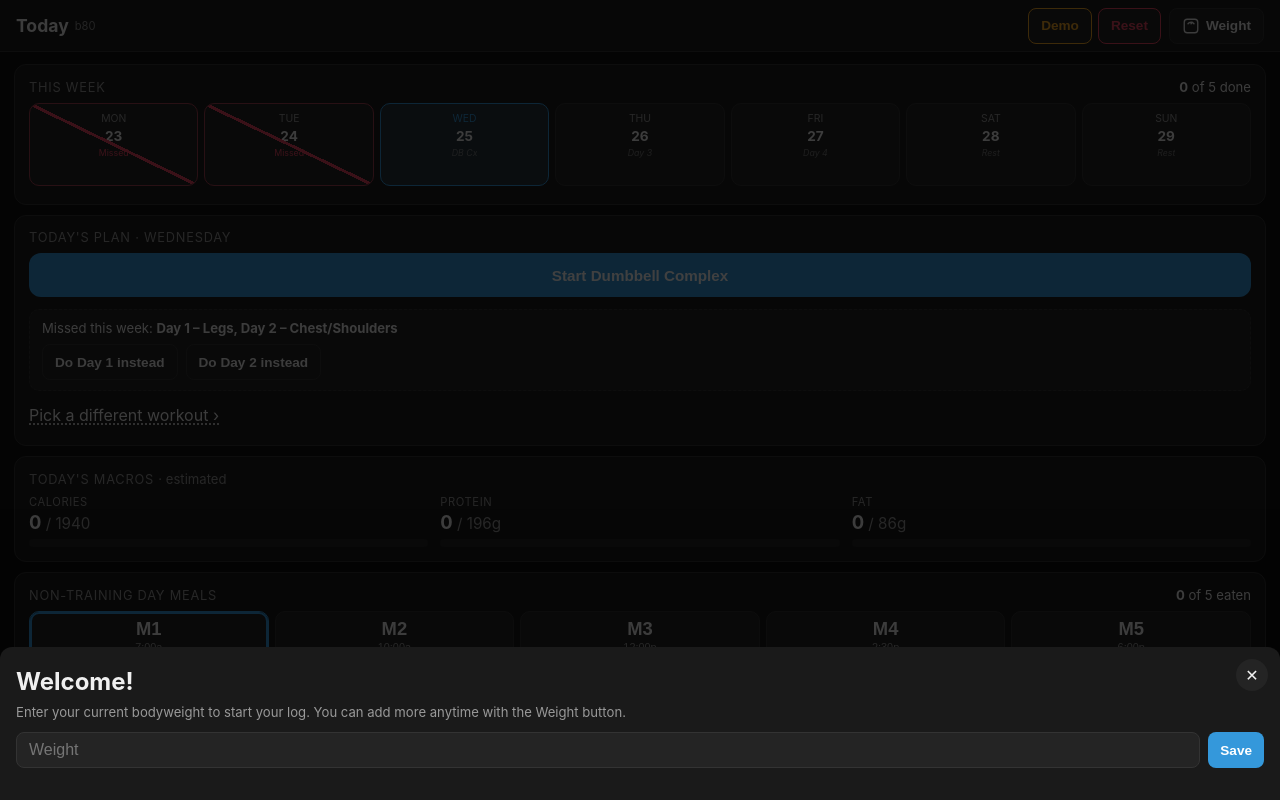
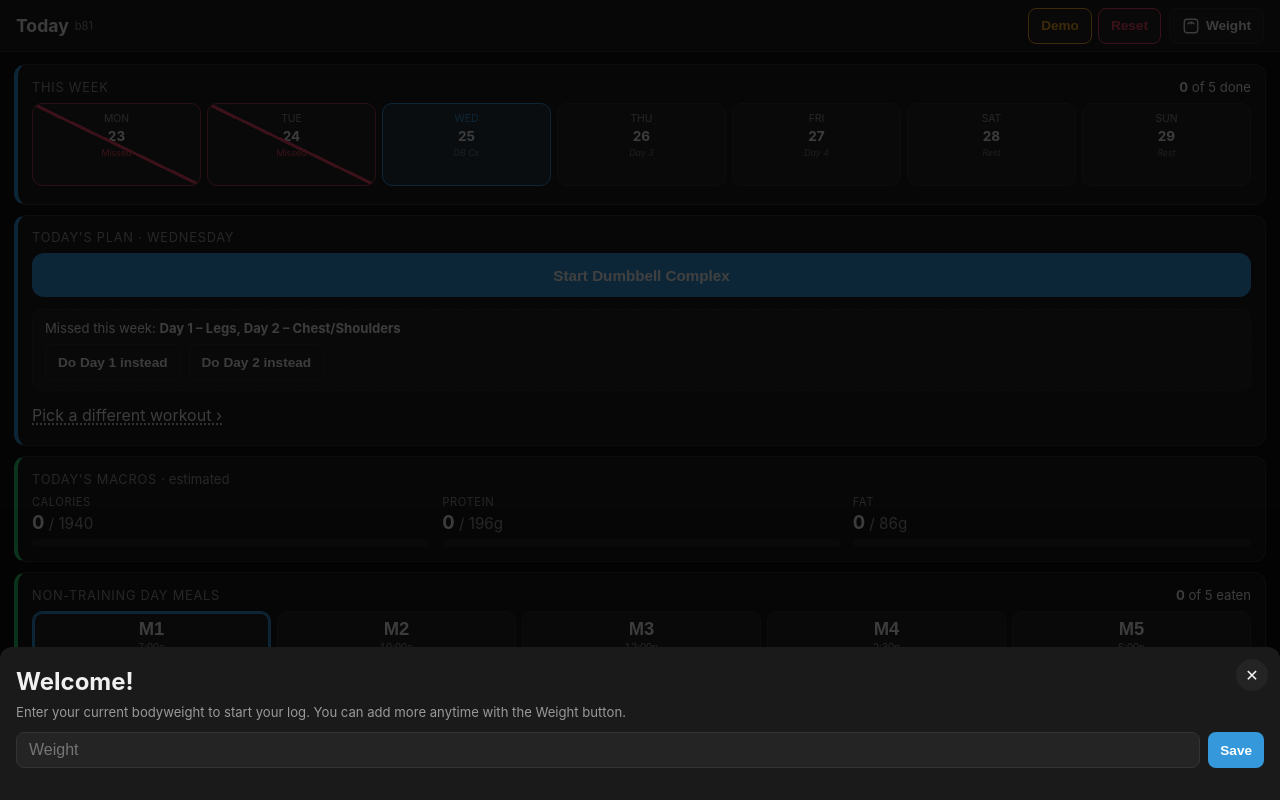
Before and after one commit to rowemc1594/myfitnesspal, a plain HTML site: page index.html in a window 1280 px wide. Drawn offline with Linux system fonts and the light colour scheme.

Commit message:
Today: blue left edge on workout cards, green on food cards (b81)
Co-Authored-By: Claude Opus 5.5 <noreply@anthropic.com>

```diff
--- a/app.css
+++ b/app.css
@@ -507,3 +507,7 @@ select {
 .meal-card.collapsed .meal-items { display: none; }
 .mp-tile.some { border-color: var(--accent2); background: color-mix(in srgb, var(--accent2) 14%, var(--bg3)); }
 .mp-tile.some em { color: var(--accent2); }
+
+/* Today: section edges (blue = workout, green = food) */
+.card.sec-workout, .card.sec-food, .sec-food-group > .card { border-left: 4px solid var(--accent); }
+.card.sec-food, .sec-food-group > .card { border-left-color: var(--green); }
--- a/app.js
+++ b/app.js
@@ -1,6 +1,6 @@
 'use strict';
 // Build number shown in the header. Bump together with CACHE_NAME in sw.js (tracker-v<BUILD>).
-const BUILD = 80;
+const BUILD = 81;
 /* ── Storage ────────────────────────────────────────────────── */
 const STORAGE_KEY = 'trackerData_v1';
 const BACKUP_KEY  = 'trackerData_backup';
--- a/screens/today.js
+++ b/screens/today.js
@@ -24,7 +24,7 @@ App.screens.today = function(container) {
 
   // ── Week strip ──
   const stripEl = document.createElement('div');
-  stripEl.className = 'card';
+  stripEl.className = 'card sec-workout';
   const doneCount = completedCountThisWeek(monday);
   const todayIdx = days.findIndex(d => fmtDate(d) === todayS);
   const doneThisWeek = new Set(workoutsThisWeek(monday).filter(Boolean));
@@ -77,19 +77,20 @@ App.screens.today = function(container) {
 
   // ── Today workout card ──
   const wCard = document.createElement('div');
-  wCard.className = 'card';
+  wCard.className = 'card sec-workout';
   wCard.id = 'today-workout-card';
   renderTodayWorkout(wCard, viewS);
   container.appendChild(wCard);
 
   // ── Meals ──
   const mealsEl = document.createElement('div');
+  mealsEl.className = 'sec-food-group';
   container.appendChild(mealsEl);
   App.renderMealChecklist(mealsEl, viewS, { collapsible: !viewing }); // open when catching up
 
   // ── Supplements/water quick summary ──
   const suppCard = document.createElement('div');
-  suppCard.className = 'card';
+  suppCard.className = 'card sec-food';
   suppCard.id = 'today-supp-card';
   renderTodaySupps(suppCard, viewS);
   container.appendChild(suppCard);
--- a/sw.js
+++ b/sw.js
@@ -1,6 +1,6 @@
 'use strict';
 // Keep the number in step with BUILD in app.js
-const CACHE_NAME = 'tracker-v80';
+const CACHE_NAME = 'tracker-v81';
 const APP_FILES = [
   './',
   './index.html',
```
Also changed, not shown: 1 other file.
